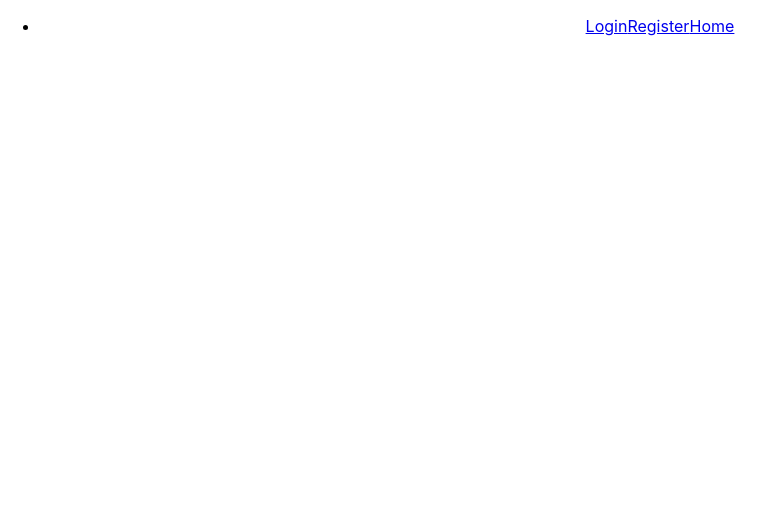
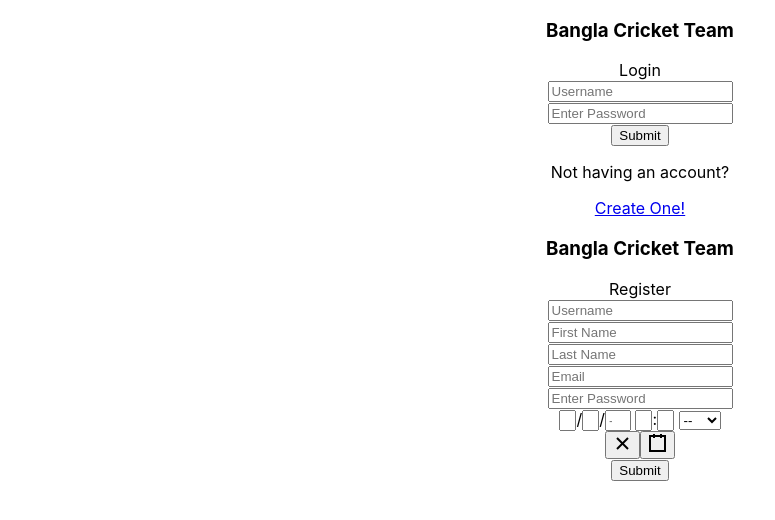
Before and after one commit to abir444/banglaCricket, a React (Create React App) app: page / in a window 1280 px wide. Shown: the top 520 px of the page, without its empty margins (0-775 px from the left). Built offline with nearby package versions, Linux system fonts and the light colour scheme.

Commit message:
added components

```diff
--- a/src/App.js
+++ b/src/App.js
@@ -3,34 +3,68 @@ import DateTimePicker from 'react-datetime-picker';
 import './App.css';
 import Login from './Login';
 import Register from './Register';
-import {
-  BrowserRouter as Router,
-  Route,
-  Link,
-} from "react-router-dom";
+
 
 class App extends Component {
 
+  constructor(props) {
+    super(props);
+    this.state = {
+      list : [],
+      // uname : '',
+      // fname : '',
+      // Lname : '',
+      // email : '',
+      // psw   : '',
+      // date: new Date(),
+      //isLogin : false,
+    };
+
+
+    this.handleChange=this.handleChange.bind(this);
+    //this.submit=this.submit.bind(this);
+  }
+ /////////////////////////////
+
+ ///////////////////////////
+
+
+  handleChange(event){
+    let name = event.target.name;
+    let value = event.target.value;
+    let list = [];
+    let data =[];
+   // let d =  new Date();
+    data[name]=value;
+    list.push({
+      userName : value.uname,
+      fullName : value.fname,
+      lastName : value.lname,
+      email    : value.email,
+      dob      : value.date,
+      password : value.psw,
+
+    });
+    console.log(list);
+
+    this.setState(data);
+    console.log(name,value);
+
+  }
+
   render() {
     return (
-      <Router>
+
         <div className = "App">
-        <ul>
-          <li>
-            <Link to ='/Login'>Login</Link>
-            <Link to ='/Register'>Register</Link>
-            <Link to ='/Home'>Home</Link>
-          </li>
-        </ul>
         <div>
-        <Route path='/login' component = {Login} />
-        <Route path='/register' component = {Register} />
+        <Login/>
+        </div>
+        <div>
+        <Register/>
+        </div>
         </div>
 
 
-        </div>
-
-      </Router>
     );
   }
 }
--- a/src/Login.js
+++ b/src/Login.js
@@ -1,51 +1,31 @@
-import React, { Component } from 'react';
+import React from 'react';
 import './App.css';
+import Register from './Register';
 
-class Login extends Component {
-  constructor(props) {
-    super(props);
-    this.state = {
-      uname : '',
-      psw   : '',
-    };
-    this.handleChange=this.handleChange.bind(this);
-    this.submit=this.submit.bind(this);
-  }
+const Login = (props) => {
 
-  handleChange(event){
-    let name = event.target.name;
-    let value = event.target.value;
-    let data ={};
-    data[name]=value;
-    this.setState(data);
-    console.log(name,value);
-
-  }
-  render(){
     return (
 
-        <div className = "App">
-          <form onSubmit ={this.submit}>
+
+        <div className = "AppL">
+          <form onSubmit ={props.submit}>
            <h3>Bangla Cricket Team</h3>
            <div>
             <div>Login</div>
-            <input type="text" placeholder="Username" value={this.state.uname} name="uname" onChange={this.handleChange}/>
+            <input type="text" placeholder="Username" value={props.uname} name="uname" onChange={props.handleChange}/>
             <br/>
-            <input type="password" placeholder="Enter Password" value={this.state.psw} name="psw" onChange={this.handleChange}/>
+            <input type="password" placeholder="Enter Password" value={props.psw} name="psw" onChange={props.handleChange}/>
             </div>
             <input type="submit" value="Submit" />
+            <div>
+              <p>Not having an account?</p>
+              <a href="./Register">Create One!</a>
+            </div>
           </form>
         </div>
     )
-  }
-  submit(e){
-    e.preventDefault();
-    window.axios.post('/login', {uname:this.state.uname,  psw:this.state.psw}).then(response=>{
-
-    })
-  }
-
-}
 
 
+    }
+
 export default Login;
--- a/src/Register.js
+++ b/src/Register.js
@@ -1,54 +1,29 @@
-import React, { Component } from 'react';
+import React from 'react';
 import './App.css';
 import DateTimePicker from 'react-datetime-picker';
-class Register extends Component {
-
-  constructor(props) {
-    super(props);
-    this.state = {
-      uname : '',
-      fname : '',
-      Lname : '',
-      email : '',
-      psw   : '',
-      date: new Date(),
-    };
-
-    this.handleChange=this.handleChange.bind(this);
-    //this.submit=this.submit.bind(this);
-  }
-
-  handleChange(event){
-    let name = event.target.name;
-    let value = event.target.value;
-    let data ={};
-    data[name]=value;
-    this.setState(data);
-    console.log(name,value);
-
-  }
+const Register = (props) => {
 
 
-  render() {
+
     return (
 
-        <div className = "App">
-          <form>
+        <div className = "AppR">
+          <form onSubmit ={props.submit}>
            <h3>Bangla Cricket Team</h3>
            <div>
             <div>Register</div>
-            <input type="text" placeholder="Username" value={this.state.uname} onChange={this.handleChange} name="uname" required/>
+            <input type="text" placeholder="Username" value={props.uname} onChange={props.handleChange} name="uname" required/>
             <br/>
-            <input type="text" placeholder="First Name" value={this.state.fname} onChange={this.handleChange} name="fname" required/>
+            <input type="text" placeholder="First Name" value={props.fname} onChange={props.handleChange} name="fname" required/>
             <br/>
-            <input type="text" placeholder="Last Name" value={this.state.lname} onChange={this.handleChange}  name="lname" required/>
+            <input type="text" placeholder="Last Name" value={props.lname} onChange={props.handleChange}  name="lname" required/>
             <br/>
-            <input type="text" placeholder="Email" value={this.state.email} onChange={this.handleChange}  name="email" required/>
+            <input type="text" placeholder="Email" value={props.email} onChange={props.handleChange}  name="email" required/>
             <br/>
-            <input type="password" placeholder="Enter Password" value={this.state.psw} onChange={this.handleChange}  name="psw" required/>
+            <input type="password" placeholder="Enter Password" value={props.psw} onChange={props.handleChange}  name="psw" required/>
             <div>
-            <DateTimePicker name = "date" value={this.state.date}
-             handleChange={this.handleChange}
+            <DateTimePicker name = "date" value={props.date}
+             handleChange={props.handleChange}
 
             />
             </div>
@@ -57,11 +32,9 @@ class Register extends Component {
           </form>
 
         </div>
-
-
     );
   }
-}
+
 
 
 
```
